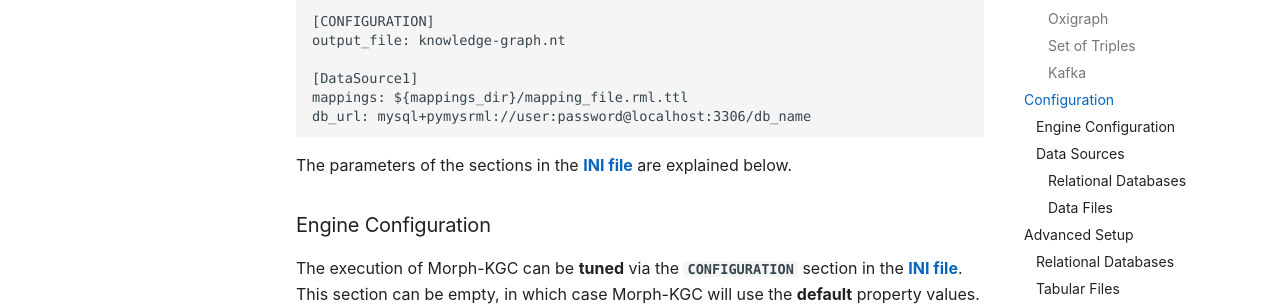
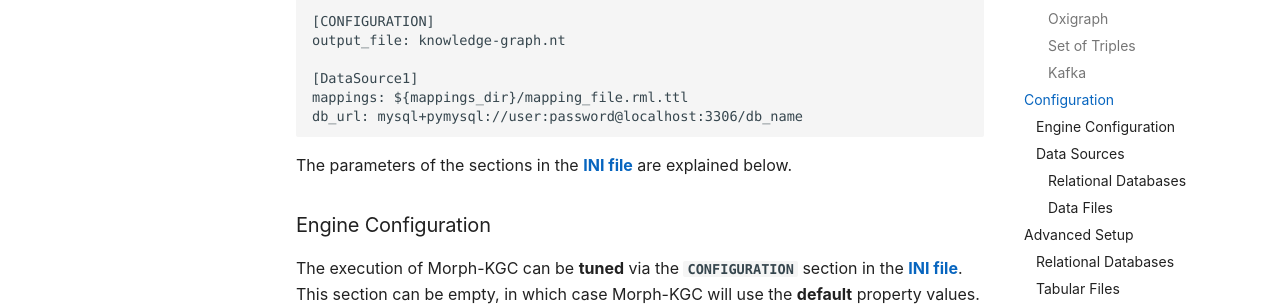
Before and after one commit to morph-kgc/morph-kgc-docs, an MkDocs documentation site: the page built from docs/documentation.md, in a window 1280 px wide and 900 px high, scrolled down 3162 px. Shown: the part 304-610 px from the top of the window. Built offline with MkDocs 1.6.1 and Material for MkDocs 9.7.7, drawn with Linux system fonts in a browser that asks for light colours; comment, search, counter and statistics services are not loaded; some of the changed text lies outside the part shown.

Commit message:
Update documentation.md

````diff
--- a/docs/documentation.md
+++ b/docs/documentation.md
@@ -54,7 +54,7 @@ import morph_kgc
 config = """
             [DataSource1]
             mappings: /path/to/mapping/mapping_file.rml.ttl
-            db_url: mysql+pymysrml://user:password@localhost:3306/db_name
+            db_url: mysql+pymysql://user:password@localhost:3306/db_name
          """
 ```
 
@@ -156,7 +156,7 @@ output_file: knowledge-graph.nt
 
 [DataSource1]
 mappings: ${mappings_dir}/mapping_file.rml.ttl
-db_url: mysql+pymysrml://user:password@localhost:3306/db_name
+db_url: mysql+pymysql://user:password@localhost:3306/db_name
 ```
 
 The parameters of the sections in the **[INI file](https://en.wikipedia.org/wiki/INI_file)** are explained below.
@@ -210,10 +210,10 @@ The properties to be specified for **relational databases** are listed below. Al
 
 Example **`db_url`** values (see **[here](https://docs.sqlalchemy.org/en/20/core/engines.html#database-urls)** all the information):
 
-- **[MySQL](https://www.mysql.com/)**: _mysql+pymysrml://username:password@host:port/db_name_
+- **[MySQL](https://www.mysql.com/)**: _mysql+pymysql://username:password@host:port/db_name_
 - **[PostgreSQL](https://www.postgresql.org/)**: _postgresql+psycopg://username:password@host:port/db_name_
-- **[Microsoft SQL Server](https://www.microsoft.com/sql-server)**: _mssql+pymssrml://username:password@host:port/db_name_
-- **[MariaDB](https://mariadb.org/)**: _mariadb+pymysrml://username:password@host:port/db_name_
+- **[Microsoft SQL Server](https://www.microsoft.com/sql-server)**: _mssql+pymsql://username:password@host:port/db_name_
+- **[MariaDB](https://mariadb.org/)**: _mariadb+pymysql://username:password@host:port/db_name_
 - **[Oracle](https://www.oracle.com/database/)**: _oracle+oracledb://username:password@host:port[/db_name][?service_name=<service>[&key=value&key=value...]]_
 - **[SQLite](https://www.sqlite.org)**: _sqlite:///db_path/db_name.db_
 - **[Databricks](https://www.databricks.com/)**: _databricks+connector://token:<databricks_token>@<databricks_host>:443/<db_or_schema_name>_
````
